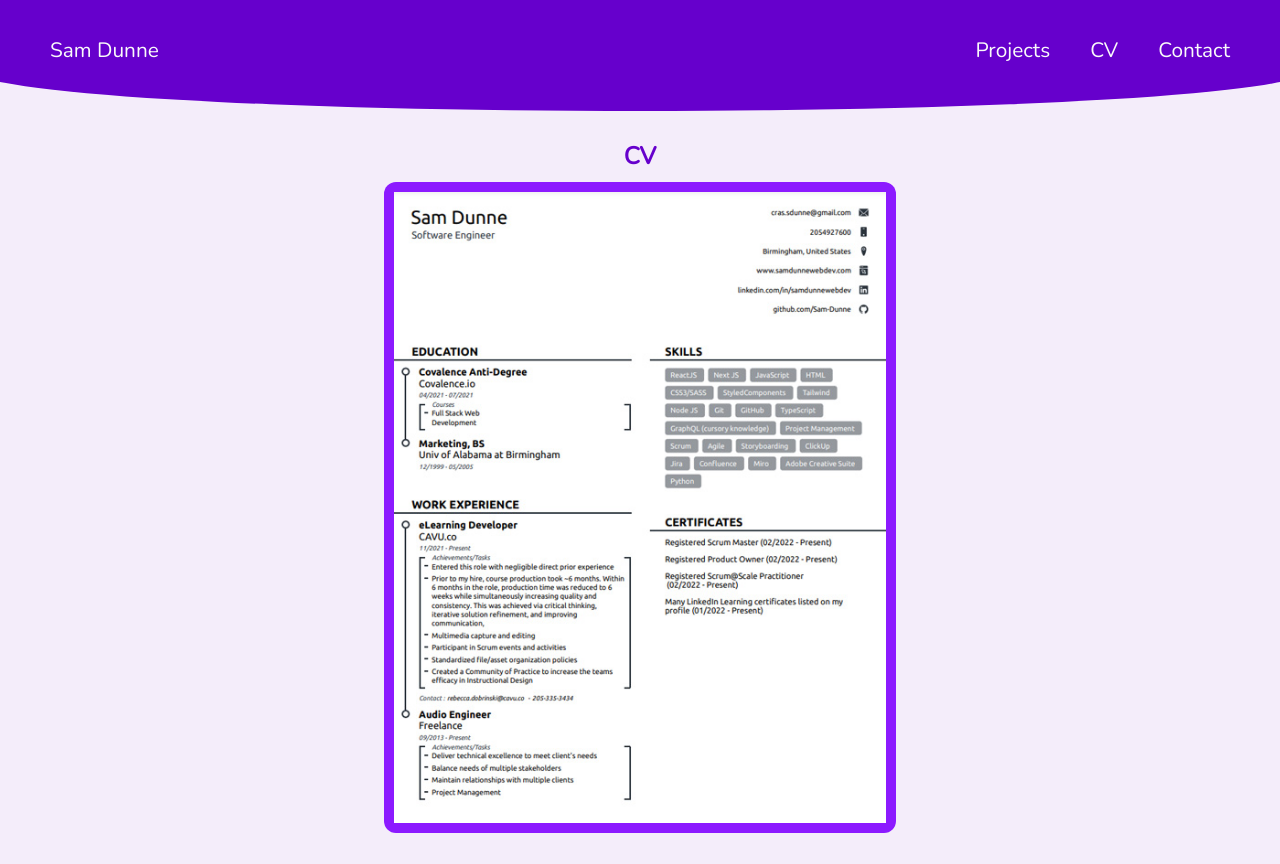
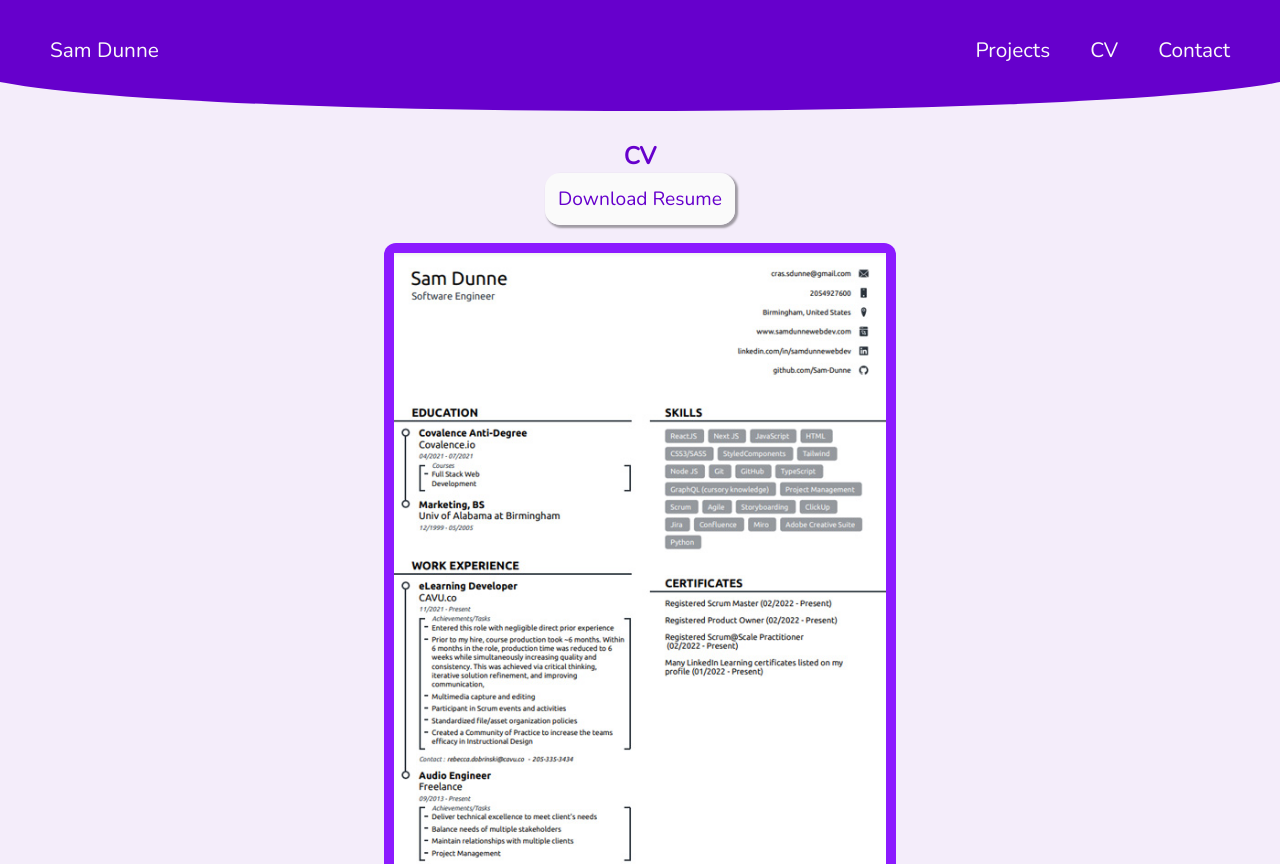
Before and after one commit to Sam-Dunne/portfolio-next-styledcomponents, a Next.js app: page /cv in a window 1280 px wide. Shown: the top 864 px of the page. Built offline with nearby package versions, Linux system fonts and the light colour scheme.

Commit message:
adding downloadable resume pdf

```diff
--- a/components/Navbar.js
+++ b/components/Navbar.js
@@ -5,6 +5,7 @@ import Image from 'next/image';
 import { GiHamburger, GiJumpingDog } from 'react-icons/gi';
 import { FaTimesCircle } from 'react-icons/fa';
 import { device } from '../device';
+import PDFLink from './PDFLink';
 
 const NavContainer = styled.nav`
     min-height: 10vh;
@@ -153,6 +154,7 @@ const Navbar = ({ isOpen, mobile }) => {
                             <Link href='/' passHref>
                                 <NavLink mobile onClick={handleNavClick}>Home</NavLink>
                             </Link>
+                            <PDFLink textWhite></PDFLink>
                         </MobileNavLinkWrapper>
                     </MobileMenuContainer>
                     <NavContainer>
--- /dev/null
+++ b/components/PDFLink.js
@@ -0,0 +1,79 @@
+import styled from 'styled-components';
+import { device } from '../device';
+
+const PDFLinkWrapper = styled.div`
+    text-align: center;
+    margin: 1em auto 2em auto;
+
+`;
+
+const DownloadPDF = styled.a`
+    /* margin: 0 auto; */
+    font-family: 'Nunito', 'Source Sans Pro',sans-serif;
+    /* color: #6600CC; */
+    color: ${({ textWhite }) => (textWhite ? '#fafafa' : '#6600CC')};
+    background-color: #fafafa;
+    padding: 0.8rem;
+    border-radius: 15px;
+    box-shadow: 2px 2px 2px 1px rgba(0,0,0,0.35);
+    text-decoration: none;
+    font-size: 0.6em;
+    line-height: 1.2;
+    transition:
+     background-color 200ms ease-in,
+     transform 200ms ease-in;
+
+     &:hover {
+    transform: scale(1.06);
+    background-color: #26AD18;
+    }
+
+    &:active {
+    transform: scale(0.8);
+    background-color: green;
+    }
+
+    @media ${device.tablet} {
+        font-size: 1em;
+    }
+    @media ${device.laptop} {
+        font-size: 1.2em;
+    }
+`;
+
+// background-color: #8c1aff;
+// text-align: center;
+// padding: 1rem;
+// border-radius: 15px;
+// box-shadow: 3px 3px px 0px rgba(0,0,0,0.75);
+// text-decoration: none;
+// font-weight: 600;
+// font-size: 1rem;
+// color: #fafafa;
+// transition:
+//     background-color 200ms ease-in,
+//     transform 200ms ease-in;
+
+// @media ${device.laptopL} {
+//     font-size: 1rem;
+// }
+
+// &:hover {
+//     transform: scale(1.06);
+//     background-color: #26AD18;
+// }
+
+// &:active {
+//     transform: scale(0.8);
+//     background-color: green;
+// }
+
+const PDFLink = ({ }) => {
+    return (
+        <PDFLinkWrapper>
+            <DownloadPDF href="/2022-07-04 SD Resume.pdf" download="Sam Dunne Resume">Download Resume</DownloadPDF>
+        </PDFLinkWrapper>
+    )
+}
+
+export default PDFLink
--- a/globalstyle.js
+++ b/globalstyle.js
@@ -29,17 +29,12 @@ export const Container = styled.main`
     padding: 10px 20px;
     min-height: 75vh;
     position: relative;
-    /* height: fit-content; */
-    /* margin-bottom: 20px; */
-    /*display: flex;
-    justify-content: center; */
-    /* flex-wrap:wrap; */
-    /* align-items: center; */
 
     @media ${device.tablet} {
         padding: 1em 3em;
-        min-height: 77vh;
+        min-height: 60vh;
     }
+
     @media ${device.laptopL} {
         min-height: 76vh;
 
@@ -49,26 +44,13 @@ export const Container = styled.main`
 
 export const Section = styled.section`
     position: relative;
-    /* display: flex;
-    justify-content: center;
-    align-items: center; */
-    /* flex-wrap: wrap;  */
     padding: 2em 2em;
-    /* width: 100%; */
-    /* margin: 20px auto; */
+
     @media ${device.tablet} {
         padding: 3em 3em;
-        /* width: 70vw;
-        justify-content: space-around;
-        padding: 30px 30px;
-        margin: 40px auto 80px auto; */
     }
+
     @media ${device.laptopL} {
-        /* justify-content: space-evenly; */
-        /* margin: 40px auto 0px auto; */
-
-        /* padding: 30px 0;
-        width: 60vw; */
 
     }
     `;
@@ -227,10 +209,11 @@ export const HeaderTitle = styled.h1`
 export const H2 = styled.h2`
     font-family: 'Nunito', 'Source Sans Pro',sans-serif;
     color: #6600CC;
-    font-size: 1em;
+    font-size: 0.6em;
     line-height: 1.2;
     margin: 1em auto 0 auto;
     @media ${device.tablet} {
+        font-size: 1em;
         width: 60%;
     }
     @media ${device.laptop} {
@@ -247,12 +230,14 @@ grid-template-rows: 1fr;
 grid-gap: 35px;
 /* width: 18em; */
 height: fit-content;
+width: 90%;
 min-width: fit-content;
-margin: 0 auto 0 auto;
+margin: 0 auto 1em auto;
 @media ${device.tablet} {
     width: 50vw;
     grid-gap: 45px;
     width: 24em;
+    margin-bottom: 3em;
 }
 @media ${device.laptopL} {
     display: none;
--- a/pages/cv.js
+++ b/pages/cv.js
@@ -4,6 +4,7 @@ import styled from 'styled-components';
 import InPageLink from "../components/InPageLink";
 import { device } from '../device';
 import { HeaderTitle, LinkGrid } from "../globalstyle";
+import PDFLink from '../components/PDFLink'
 
 
 const Header = styled.h1`
@@ -20,7 +21,7 @@ const CVImageWrapper = styled.div`
     padding: 10px;
     border-radius: 12px;
     width: 95vw;
-    margin-bottom: 100px;
+    margin-bottom: 26px;
 
     @media ${device.tablet} {
         width: 80vw;
@@ -34,6 +35,26 @@ const CVImage = styled(Image)`
 
 `;
 
+const PDFLinkWrapper = styled.div`
+    text-align: center;
+    margin: 1em auto 1em auto;
+
+`;
+
+const DownloadPDF = styled.a`
+    /* margin: 0 auto; */
+    font-family: 'Nunito', 'Source Sans Pro',sans-serif;
+    color: #6600CC;
+    font-size: 0.6em;
+    line-height: 1.2;
+    @media ${device.tablet} {
+        font-size: 1em;
+    }
+    @media ${device.laptop} {
+        font-size: 1.2em;
+    }
+`;
+
 export default function CV() {
     return (
         <>
@@ -41,6 +62,8 @@ export default function CV() {
                 <title>CV</title>
             </Head>
             <HeaderTitle>CV</HeaderTitle>
+
+            <PDFLink></PDFLink>
             <CVContainer>
                 <CVImageWrapper>
                     <CVImage src="/20220702_Resume-538x690.jpg" alt="Resume" width={538} height={690} objectFit="cover" layout='responsive' priority={true} />
```
Also changed, not shown: pages/index.js (+18 -2 lines), pages/projects.js (+10 -4 lines), 1 other file (tests, documents, lock files or other folders).
